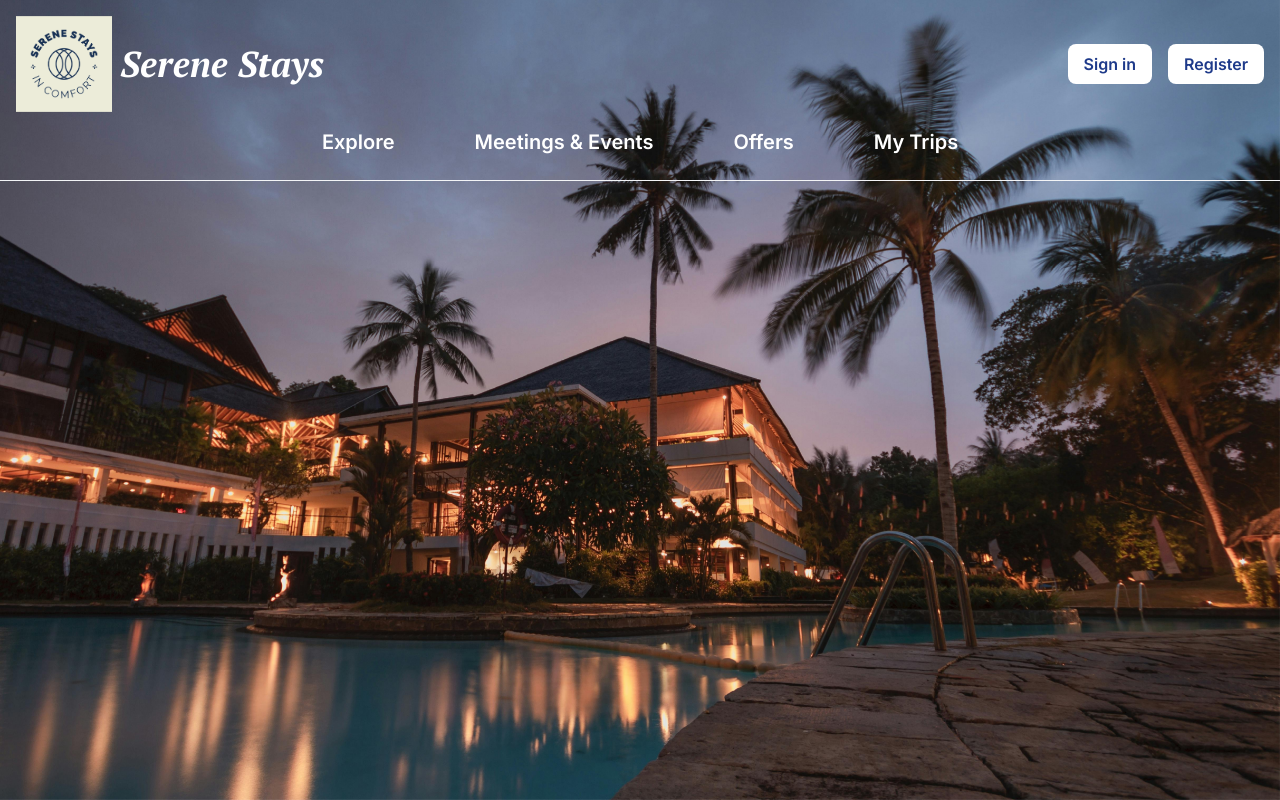
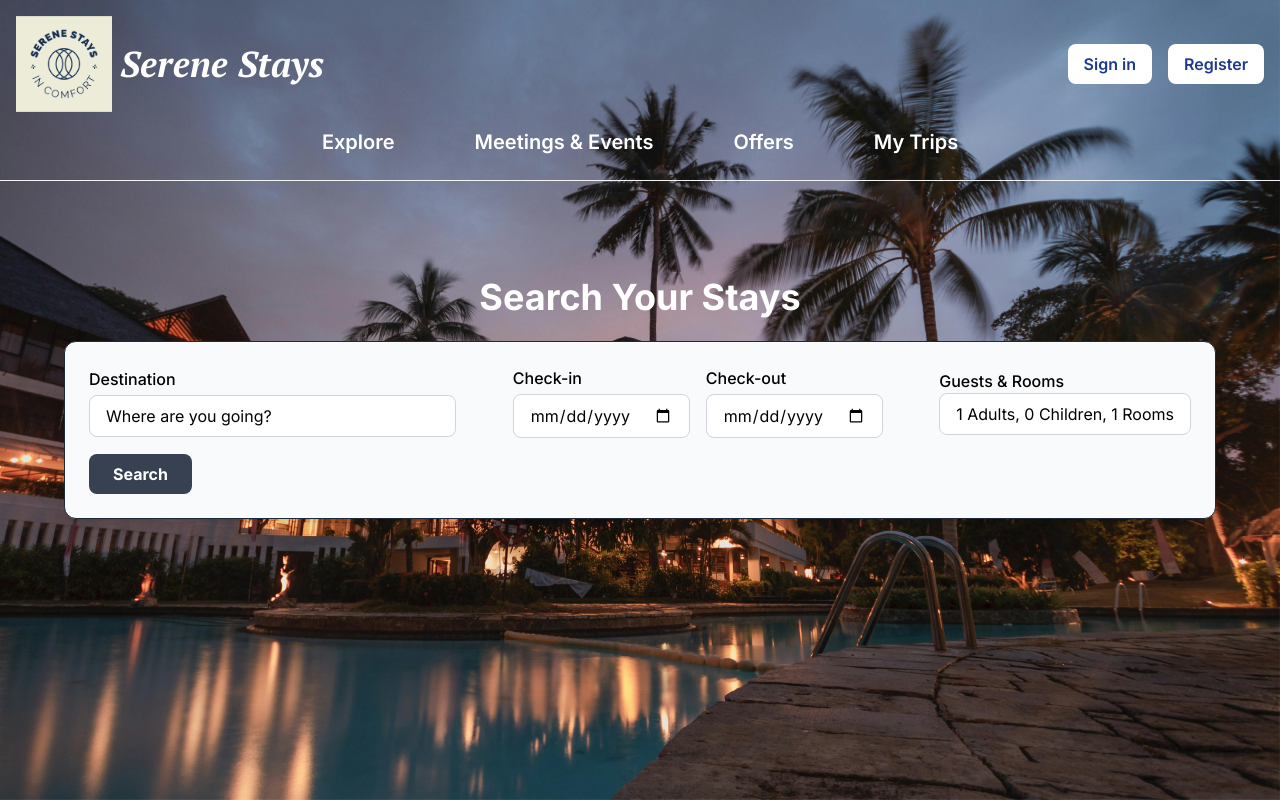
Before and after one commit to Aruna777/Hotel-Booking-Application, a React (Create React App) app: page /cabins in a window 1280 px wide. Built offline with nearby package versions, Linux system fonts and the light colour scheme.

Commit message:
Added Search Form in all the Property Components

```diff
--- a/src/App.js
+++ b/src/App.js
@@ -9,6 +9,15 @@ import OffersModal from "./navbar/OffersModal";
 import MeetingsEvents from "./navbar/MeetingsEvents";
 import ExplorePage from "./navbar/ExplorePage";
 import MyTripsPage from "./navbar/MyTripsPage";
+import Apartments from "./Home/properties/Apartments";
+import Cabins from "./Home/properties/Cabins";
+import HotelsPage from "./Home/properties/HotelsPage";
+import Farmstays from "./Home/properties/FarmStays";
+import Resorts from "./Home/properties/Resorts";
+import Villas from "./Home/properties/Villas";
+import GuestHouses from "./Home/properties/GuestHouses";
+import Motels from "./Home/properties/Motels";
+import LuxuryTents from "./Home/properties/LuxuruyTents";
 
 const App = () => {
   const [showOffersModal, setShowOffersModal] = useState(false);
@@ -38,6 +47,15 @@ const App = () => {
           <Route path="/login" element={<Login />} />
           <Route path="/register" element={<Register />} />
           <Route path="/" element={<Home />} />
+          <Route path="/hotelsPage" element={<HotelsPage />} />
+          <Route path="/apartments" element={<Apartments />} />
+          <Route path="/resorts" element={<Resorts />} />
+          <Route path="/cabins" element={<Cabins />} />
+          <Route path="/villas" element={<Villas />} />
+          <Route path="/motels" element={<Motels />} />
+          <Route path="/guesthouses" element={<GuestHouses />} />
+          <Route path="/Luxurytents" element={<LuxuryTents />} />
+          <Route path="/farmstays" element={<Farmstays />} />
         </Routes>
 
         {showOffersModal && (
--- a/src/Home/properties/Apartments.js
+++ b/src/Home/properties/Apartments.js
@@ -0,0 +1,33 @@
+import React from "react";
+import { useState } from "react";
+import SearchForm from "../SearchForm";
+
+const Apartments = () => {
+  const [guestDetails, setGuestDetails] = useState({
+    adults: 1,
+    children: 0,
+    rooms: 1,
+  });
+  const [dates, setDates] = useState({ checkin: "", checkout: "" });
+  const [error, setError] = useState("");
+  const [destination, setDestination] = useState("");
+  return (
+    <div className="flex flex-col items-center justify-center  bg-transparent h-full px-4 pt-16 sm:pt-20 md:pt-24">
+      <p className="text-white text-4xl sm:text-3xl md:text-5xl lg:text-4xl mb-6 font-bold text-center">
+        Search Your Stays
+      </p>
+      <SearchForm
+        guestDetails={guestDetails}
+        setGuestDetails={setGuestDetails}
+        dates={dates}
+        setDates={setDates}
+        destination={destination}
+        setDestination={setDestination}
+        error={error}
+        setError={setError}
+      />
+    </div>
+  );
+};
+
+export default Apartments;
--- a/src/Home/properties/Cabins.js
+++ b/src/Home/properties/Cabins.js
@@ -0,0 +1,33 @@
+import React from "react";
+import { useState } from "react";
+import SearchForm from "../SearchForm";
+
+const Cabins = () => {
+  const [guestDetails, setGuestDetails] = useState({
+    adults: 1,
+    children: 0,
+    rooms: 1,
+  });
+  const [dates, setDates] = useState({ checkin: "", checkout: "" });
+  const [error, setError] = useState("");
+  const [destination, setDestination] = useState("");
+  return (
+    <div className="flex flex-col items-center justify-center  bg-transparent h-full px-4 pt-16 sm:pt-20 md:pt-24">
+      <p className="text-white text-4xl sm:text-3xl md:text-5xl lg:text-4xl mb-6 font-bold text-center">
+        Search Your Stays
+      </p>
+      <SearchForm
+        guestDetails={guestDetails}
+        setGuestDetails={setGuestDetails}
+        dates={dates}
+        setDates={setDates}
+        destination={destination}
+        setDestination={setDestination}
+        error={error}
+        setError={setError}
+      />
+    </div>
+  );
+};
+
+export default Cabins;
--- a/src/Home/properties/FarmStays.js
+++ b/src/Home/properties/FarmStays.js
@@ -0,0 +1,33 @@
+import React from "react";
+import { useState } from "react";
+import SearchForm from "../SearchForm";
+
+const Farmstays = () => {
+  const [guestDetails, setGuestDetails] = useState({
+    adults: 1,
+    children: 0,
+    rooms: 1,
+  });
+  const [dates, setDates] = useState({ checkin: "", checkout: "" });
+  const [error, setError] = useState("");
+  const [destination, setDestination] = useState("");
+  return (
+    <div className="flex flex-col items-center justify-center  bg-transparent h-full px-4 pt-16 sm:pt-20 md:pt-24">
+      <p className="text-white text-4xl sm:text-3xl md:text-5xl lg:text-4xl mb-6 font-bold text-center">
+        Search Your Stays
+      </p>
+      <SearchForm
+        guestDetails={guestDetails}
+        setGuestDetails={setGuestDetails}
+        dates={dates}
+        setDates={setDates}
+        destination={destination}
+        setDestination={setDestination}
+        error={error}
+        setError={setError}
+      />
+    </div>
+  );
+};
+
+export default Farmstays;
--- a/src/Home/properties/GuestHouses.js
+++ b/src/Home/properties/GuestHouses.js
@@ -0,0 +1,33 @@
+import React from "react";
+import { useState } from "react";
+import SearchForm from "../SearchForm";
+
+const GuestHouses = () => {
+  const [guestDetails, setGuestDetails] = useState({
+    adults: 1,
+    children: 0,
+    rooms: 1,
+  });
+  const [dates, setDates] = useState({ checkin: "", checkout: "" });
+  const [error, setError] = useState("");
+  const [destination, setDestination] = useState("");
+  return (
+    <div className="flex flex-col items-center justify-center  bg-transparent h-full px-4 pt-16 sm:pt-20 md:pt-24">
+      <p className="text-white text-4xl sm:text-3xl md:text-5xl lg:text-4xl mb-6 font-bold text-center">
+        Search Your Stays
+      </p>
+      <SearchForm
+        guestDetails={guestDetails}
+        setGuestDetails={setGuestDetails}
+        dates={dates}
+        setDates={setDates}
+        destination={destination}
+        setDestination={setDestination}
+        error={error}
+        setError={setError}
+      />
+    </div>
+  );
+};
+
+export default GuestHouses;
--- a/src/Home/properties/HotelsPage.js
+++ b/src/Home/properties/HotelsPage.js
@@ -1,5 +1,6 @@
-import React, { useState } from "react";
-import SearchForm from "../Home";
+import React from "react";
+import { useState } from "react";
+import SearchForm from "../SearchForm";
 
 const HotelsPage = () => {
   const [guestDetails, setGuestDetails] = useState({
@@ -7,16 +8,14 @@ const HotelsPage = () => {
     children: 0,
     rooms: 1,
   });
-  const [dates, setDates] = useState({
-    checkin: "",
-    checkout: "",
-  });
+  const [dates, setDates] = useState({ checkin: "", checkout: "" });
+  const [error, setError] = useState("");
   const [destination, setDestination] = useState("");
-  const [error, setError] = useState("");
-
   return (
-    <div>
-      {/* This is the SearchForm added to the Hotels page */}
+    <div className="flex flex-col items-center justify-center  bg-transparent h-full px-4 pt-16 sm:pt-20 md:pt-24">
+      <p className="text-white text-4xl sm:text-3xl md:text-5xl lg:text-4xl mb-6 font-bold text-center">
+        Search Your Stays
+      </p>
       <SearchForm
         guestDetails={guestDetails}
         setGuestDetails={setGuestDetails}
@@ -27,8 +26,6 @@ const HotelsPage = () => {
         error={error}
         setError={setError}
       />
-      <h1>Hotels</h1>
-      {/* Render the hotels data here */}
     </div>
   );
 };
--- a/src/Home/properties/LuxuruyTents.js
+++ b/src/Home/properties/LuxuruyTents.js
@@ -0,0 +1,33 @@
+import React from "react";
+import { useState } from "react";
+import SearchForm from "../SearchForm";
+
+const LuxuryTents = () => {
+  const [guestDetails, setGuestDetails] = useState({
+    adults: 1,
+    children: 0,
+    rooms: 1,
+  });
+  const [dates, setDates] = useState({ checkin: "", checkout: "" });
+  const [error, setError] = useState("");
+  const [destination, setDestination] = useState("");
+  return (
+    <div className="flex flex-col items-center justify-center  bg-transparent h-full px-4 pt-16 sm:pt-20 md:pt-24">
+      <p className="text-white text-4xl sm:text-3xl md:text-5xl lg:text-4xl mb-6 font-bold text-center">
+        Search Your Stays
+      </p>
+      <SearchForm
+        guestDetails={guestDetails}
+        setGuestDetails={setGuestDetails}
+        dates={dates}
+        setDates={setDates}
+        destination={destination}
+        setDestination={setDestination}
+        error={error}
+        setError={setError}
+      />
+    </div>
+  );
+};
+
+export default LuxuryTents;
--- a/src/Home/properties/Motels.js
+++ b/src/Home/properties/Motels.js
@@ -0,0 +1,33 @@
+import React from "react";
+import { useState } from "react";
+import SearchForm from "../SearchForm";
+
+const Motels = () => {
+  const [guestDetails, setGuestDetails] = useState({
+    adults: 1,
+    children: 0,
+    rooms: 1,
+  });
+  const [dates, setDates] = useState({ checkin: "", checkout: "" });
+  const [error, setError] = useState("");
+  const [destination, setDestination] = useState("");
+  return (
+    <div className="flex flex-col items-center justify-center  bg-transparent h-full px-4 pt-16 sm:pt-20 md:pt-24">
+      <p className="text-white text-4xl sm:text-3xl md:text-5xl lg:text-4xl mb-6 font-bold text-center">
+        Search Your Stays
+      </p>
+      <SearchForm
+        guestDetails={guestDetails}
+        setGuestDetails={setGuestDetails}
+        dates={dates}
+        setDates={setDates}
+        destination={destination}
+        setDestination={setDestination}
+        error={error}
+        setError={setError}
+      />
+    </div>
+  );
+};
+
+export default Motels;
--- a/src/Home/properties/Resorts.js
+++ b/src/Home/properties/Resorts.js
@@ -0,0 +1,33 @@
+import React from "react";
+import { useState } from "react";
+import SearchForm from "../SearchForm";
+
+const Resorts = () => {
+  const [guestDetails, setGuestDetails] = useState({
+    adults: 1,
+    children: 0,
+    rooms: 1,
+  });
+  const [dates, setDates] = useState({ checkin: "", checkout: "" });
+  const [error, setError] = useState("");
+  const [destination, setDestination] = useState("");
+  return (
+    <div className="flex flex-col items-center justify-center  bg-transparent h-full px-4 pt-16 sm:pt-20 md:pt-24">
+      <p className="text-white text-4xl sm:text-3xl md:text-5xl lg:text-4xl mb-6 font-bold text-center">
+        Search Your Stays
+      </p>
+      <SearchForm
+        guestDetails={guestDetails}
+        setGuestDetails={setGuestDetails}
+        dates={dates}
+        setDates={setDates}
+        destination={destination}
+        setDestination={setDestination}
+        error={error}
+        setError={setError}
+      />
+    </div>
+  );
+};
+
+export default Resorts;
--- a/src/Home/properties/Villas.js
+++ b/src/Home/properties/Villas.js
@@ -0,0 +1,33 @@
+import React from "react";
+import { useState } from "react";
+import SearchForm from "../SearchForm";
+
+const Villas = () => {
+  const [guestDetails, setGuestDetails] = useState({
+    adults: 1,
+    children: 0,
+    rooms: 1,
+  });
+  const [dates, setDates] = useState({ checkin: "", checkout: "" });
+  const [error, setError] = useState("");
+  const [destination, setDestination] = useState("");
+  return (
+    <div className="flex flex-col items-center justify-center  bg-transparent h-full px-4 pt-16 sm:pt-20 md:pt-24">
+      <p className="text-white text-4xl sm:text-3xl md:text-5xl lg:text-4xl mb-6 font-bold text-center">
+        Search Your Stays
+      </p>
+      <SearchForm
+        guestDetails={guestDetails}
+        setGuestDetails={setGuestDetails}
+        dates={dates}
+        setDates={setDates}
+        destination={destination}
+        setDestination={setDestination}
+        error={error}
+        setError={setError}
+      />
+    </div>
+  );
+};
+
+export default Villas;
```
